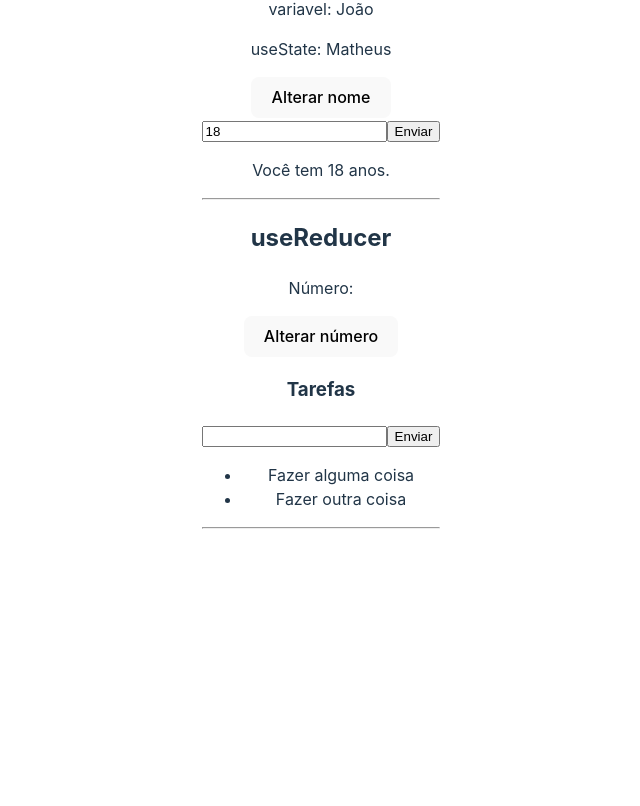
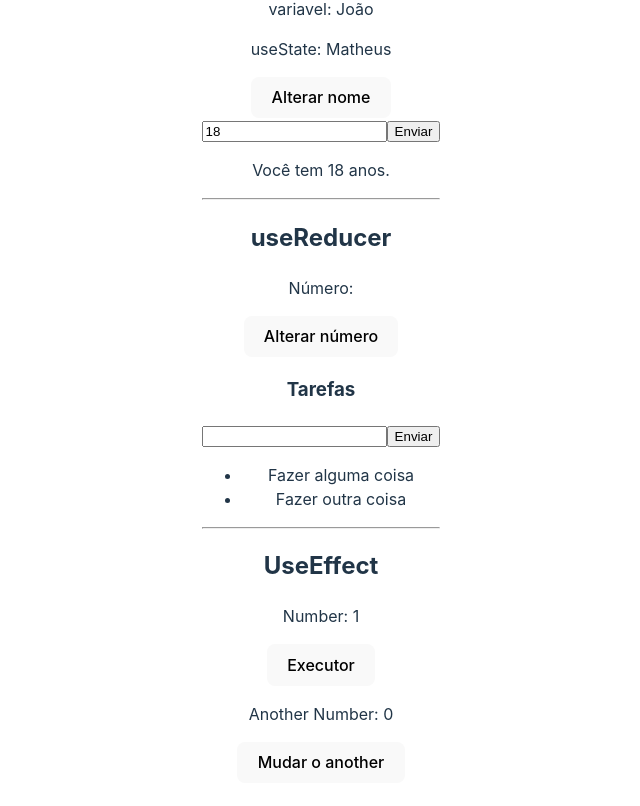
Before and after one commit to Matlima/HooksReact, a React (Vite) app: page / in a window 1280 px wide. Shown: the part 280-1086 px from the top of the page, without its empty margins (319-959 px from the left). Built offline with nearby package versions, Linux system fonts and the light colour scheme.

Commit message:
Aplicando useEffect na aplicação

```diff
--- /dev/null
+++ b/src/components/HookUseEffect.jsx
@@ -0,0 +1,41 @@
+import { useEffect, useState } from "react";
+
+const HookUseEffect = () => {
+
+    // 1 - useEffect sem dependecias
+    useEffect(() => {
+        console.log("Estou sendo executado");
+    });
+
+    const [number, setNumber] = useState(1);
+
+    const changeSomething = () => {
+        setNumber(number + 1);
+    };
+
+    // 2 - useEffect com array de dependencia vazio
+    useEffect(() => {
+        console.log("Serei executado apenas uma vez.");
+    }, []);
+
+    // 3 - useEffect com arrey de dependencia com valores
+    const [anotherNumber, setAnotherNumber] = useState(0);
+
+    useEffect(() => {
+        if(anotherNumber > 0) {
+            console.log("Sou executado penas quando mudar onotherNumber");
+        }
+    }, [anotherNumber]);
+
+  return (
+    <div>
+        <h2>UseEffect</h2>
+        <p>Number: {number}</p>
+        <button onClick={changeSomething}>Executor</button>
+        <p>Another Number: {anotherNumber}</p>
+        <button onClick={() => setAnotherNumber(anotherNumber + 1)}>Mudar o another</button>
+    </div>
+  )
+}
+
+export default HookUseEffect
--- a/src/routes/Home.jsx
+++ b/src/routes/Home.jsx
@@ -4,6 +4,7 @@
 
 import HookUseState from "../components/HookUseState";
 import HookUseReducer from "../components/HookUseReducer"
+import HookUseEffect from "../components/HookUseEffect";
 
 
 const Home = () => {
@@ -14,6 +15,7 @@
       <h1>Home</h1>
       <HookUseState />
       <HookUseReducer />
+      <HookUseEffect />
     </div>
   );
 }
```
Also changed, not shown: 1 other file (tests, documents, lock files or other folders).
